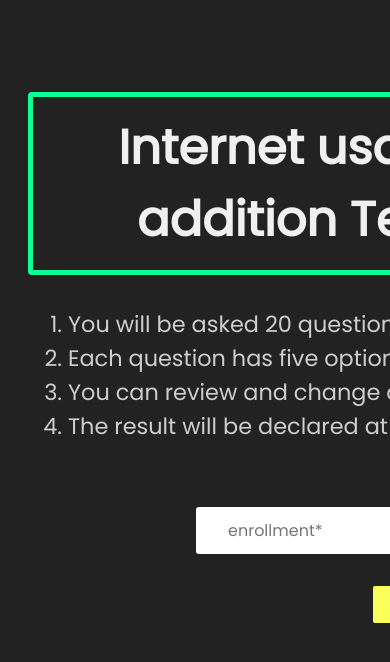
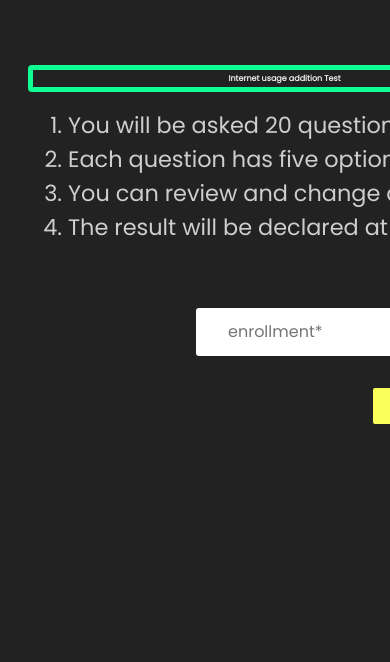
Before and after one commit to Ray-linux/quiz-client, a React (Vite) app: page / in a window 390 px wide. Shown: the top 662 px of the page. Built offline with nearby package versions, Linux system fonts and the light colour scheme.

Commit message:
txt size change

```diff
--- a/src/App.css
+++ b/src/App.css
@@ -25,7 +25,7 @@ body, html{
 }
 
 .container .title{
-    font-size: 3em;
+    font-size: 1.5em;
     text-align: center;
     border: 5px solid var(--primary-color);
     padding: .3em .2em;
--- a/src/components/main/main.css
+++ b/src/components/main/main.css
@@ -37,6 +37,7 @@
 @media screen and (max-width:600px) {
     .container .title{
         width: 500px;
+        font-size: 0.5em;
     }
 
 }
```
